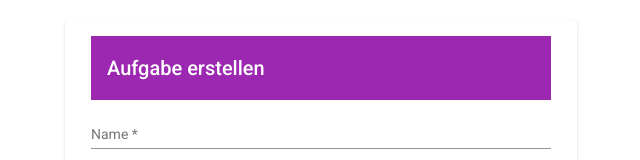
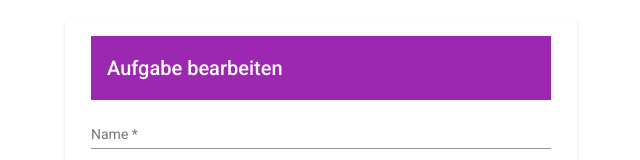
Before and after one commit to kerlub17/SchoolPlus, an Angular app in the folder SchoolPlus/: page /updatetask in a window 1280 px wide. Shown: the top 160 px of the page, without its empty margins (319-959 px from the left). Built offline with nearby package versions, Linux system fonts and the light colour scheme.

Commit message:
taskupdate-header-label changed

```diff
--- a/SchoolPlus/src/app/updatetask/updatetask.component.html
+++ b/SchoolPlus/src/app/updatetask/updatetask.component.html
@@ -4,7 +4,7 @@
   <mat-card fxFlex="40" >
     <form fxLayoutAlign="stretch" fxLayout="column" class="newtask-form" #newTaskForm="ngForm" (ngSubmit)="onUpdateTask(newTaskForm.value, newTaskForm)">
       <div class="col-md-6">
-        <mat-toolbar color="primary">Aufgabe erstellen</mat-toolbar>
+        <mat-toolbar color="primary">Aufgabe bearbeiten</mat-toolbar>
         <mat-form-field>
           <mat-label>Name</mat-label>
           <input matInput type="text" ngModel name="name"  placeholder="NVS-Cheatsheet" [(ngModel)]="newname" required>
```
